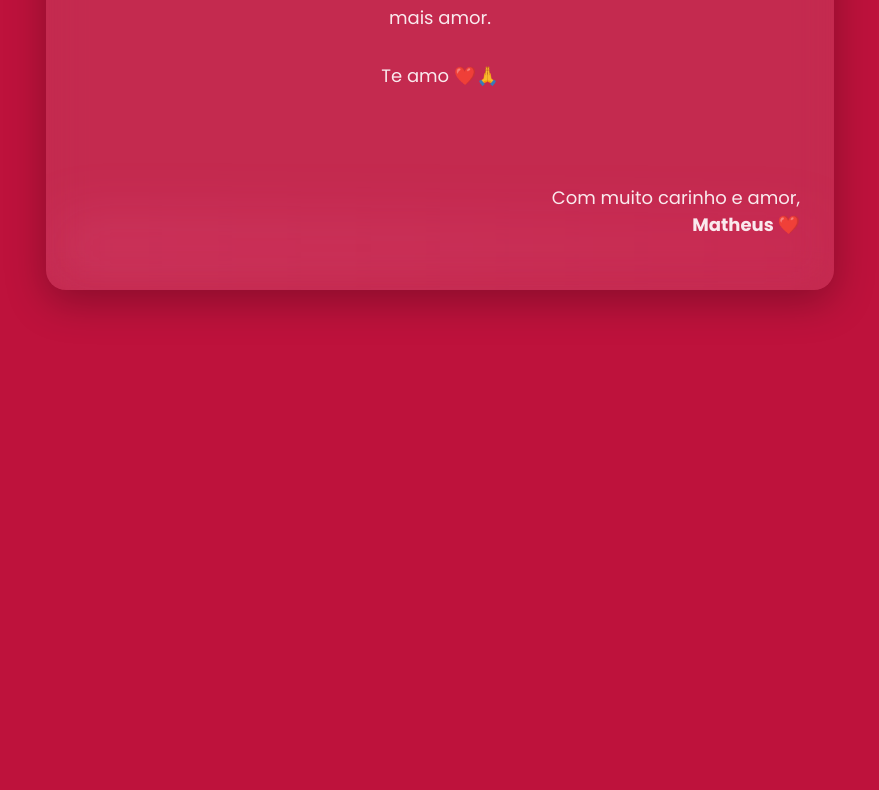
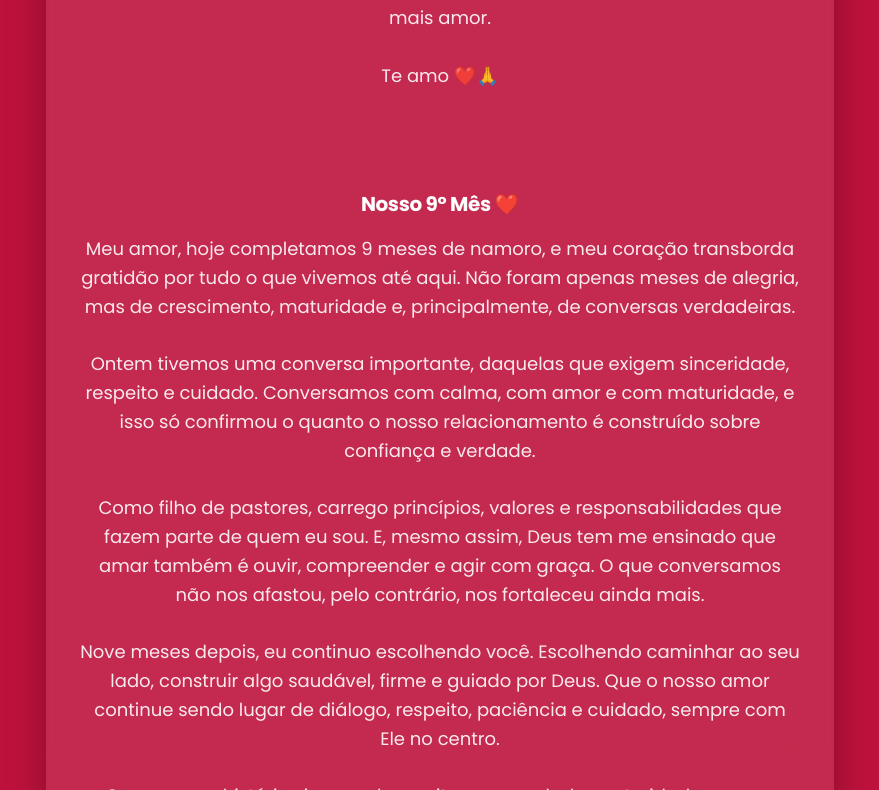
Before and after one commit to matheusnsp/mesversario, a website built with webpack: page index.html in a window 1280 px wide. Shown: the part 11210-12000 px from the top of the page, without its empty margins (200-1079 px from the left). Before the commit the page ends 11508 px from the top, so only its background shows below. Built offline with nearby package versions, Linux system fonts and the light colour scheme.

Commit message:
nono mes add

```diff
--- a/index.html
+++ b/index.html
@@ -419,6 +419,61 @@
 <br><br>
 
 
+<!-- ANIVERSÁRIO DE NAMORO – 9º MÊS -->
+<h2 style="margin-top: 30px;">Nosso 9º Mês ❤️</h2>
+
+<p style="font-size: 18px; margin-top: 10px; line-height: 1.6; opacity: 0.9;">
+
+  Meu amor, hoje completamos 9 meses de namoro,
+  e meu coração transborda gratidão por tudo o que vivemos até aqui.
+  Não foram apenas meses de alegria,
+  mas de crescimento, maturidade
+  e, principalmente, de conversas verdadeiras.
+  <br><br>
+  Ontem tivemos uma conversa importante,
+  daquelas que exigem sinceridade, respeito e cuidado.
+  Conversamos com calma, com amor e com maturidade,
+  e isso só confirmou o quanto o nosso relacionamento
+  é construído sobre confiança e verdade.
+  <br><br>
+  Como filho de pastores, carrego princípios,
+  valores e responsabilidades que fazem parte de quem eu sou.
+  E, mesmo assim, Deus tem me ensinado que amar
+  também é ouvir, compreender e agir com graça.
+  O que conversamos não nos afastou,
+  pelo contrário, nos fortaleceu ainda mais.
+  <br><br>
+  Nove meses depois, eu continuo escolhendo você.
+  Escolhendo caminhar ao seu lado,
+  construir algo saudável,
+  firme e guiado por Deus.
+  Que o nosso amor continue sendo lugar de diálogo,
+  respeito, paciência e cuidado,
+  sempre com Ele no centro.
+  <br><br>
+  Que a nossa história siga sendo escrita com verdade,
+  maturidade e amor,
+  confiando que Deus honra relacionamentos
+  que são construídos com sinceridade.
+  <br><br>
+  Feliz 9 meses, meu amor.
+  Que venham muitos outros,
+  com Deus nos guiando em cada passo ❤️
+  <br><br>
+  <strong>Te amo ❤️🙏</strong>
+  <br><br>
+  <i>
+    “O amor é paciente, o amor é bondoso.
+    Não inveja, não se vangloria, não se orgulha.
+    Tudo sofre, tudo crê, tudo espera, tudo suporta.”
+    <br>
+    (1 Coríntios 13:4,7)
+  </i>
+</p>
+
+<br><br>
+
+
 
       <p style="font-size: 18px; margin-top: 25px; text-align: right; opacity: 0.9;">
         Com muito carinho e amor,<br>
```
